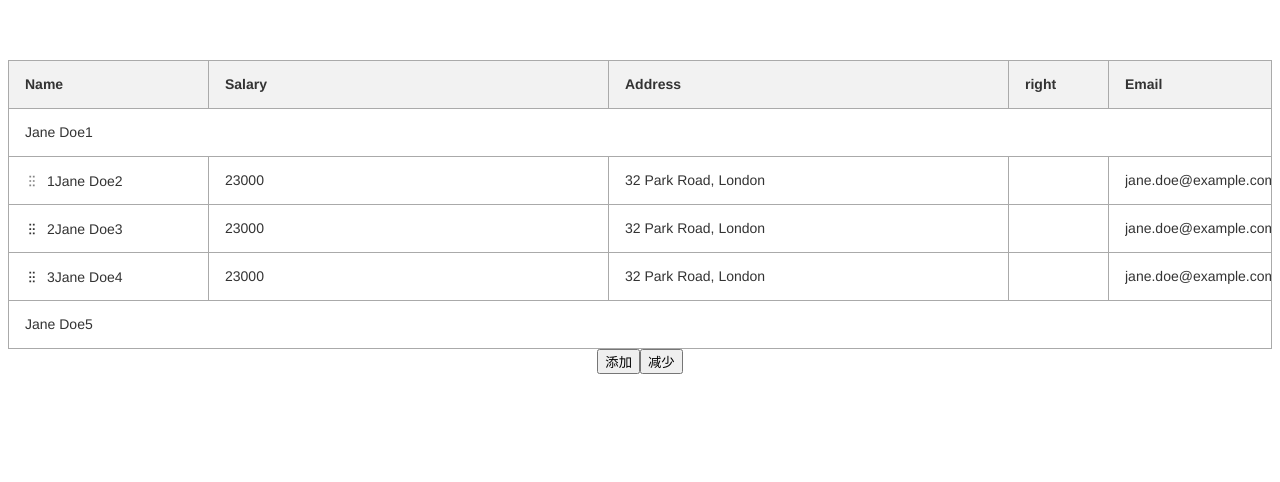
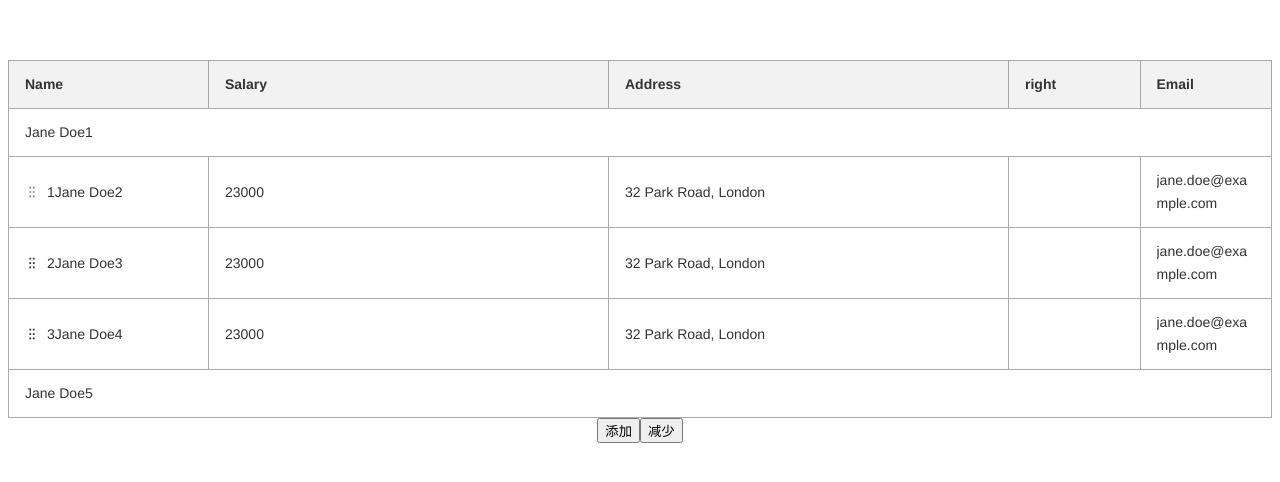
Before and after one commit to fangwenzheng88/demo-table, a Vue app: page / in a window 1280 px wide. Shown: the top 482 px of the page. Built offline with nearby package versions, Linux system fonts and the light colour scheme.

Commit message:
feat: 优化代码

```diff
--- a/src/App.vue
+++ b/src/App.vue
@@ -20,6 +20,7 @@
           <td class="base-table__td" :colspan="columns.length">
             <div class="base-table__cell">{{ record.name }}</div>
           </td>
+          <td></td>
         </tr>
       </template>
     </base-table>
@@ -45,6 +46,7 @@ export default {
           dataIndex: 'name',
           type: 'sort',
           width: 200,
+          fixed: 'left',
         },
         {
           title: 'Salary',
@@ -59,12 +61,10 @@ export default {
         {
           title: 'right',
           dataIndex: 'right',
-          width: 100,
         },
         {
           title: 'Email',
           dataIndex: 'email',
-          width: 300,
         },
       ],
       tableData: [],
@@ -100,7 +100,8 @@ export default {
         return { colspan: this.columns.length };
       } */
     },
-    renderTr(record, rowIndex) {
+    // eslint-disable-next-line no-unused-vars
+    renderTr({ record, rowIndex }) {
       if (rowIndex % 4 === 0) {
         return 'header-tr';
       } else {
--- a/src/components/base-table/store.js
+++ b/src/components/base-table/store.js
@@ -1,5 +1,4 @@
 import Vue from 'vue';
-
 export function useDrag({ onDrop }) {
   const DragStore = Vue.extend({
     data() {
--- a/src/components/base-table/table.jsx
+++ b/src/components/base-table/table.jsx
@@ -70,18 +70,6 @@ export default {
       isScrollY: false,
     };
   },
-  watch: {
-    isScrollY() {
-      this.$nextTick(() => {
-        this.setColumnsWidth();
-      });
-    },
-    maxHeight() {
-      this.$nextTick(() => {
-        this.setColumnsWidth();
-      });
-    },
-  },
   computed: {
     tableWidth() {
       let tableWidth = this.columnWidths.reduce((total, column) => {
@@ -145,29 +133,19 @@ export default {
   },
   mounted() {
     this.scrollBarWidth = getScrollbarWidth();
-    const windowResize = () => {
-      this.scrollBarWidth = getScrollbarWidth();
-    };
-    window.addEventListener('resize', windowResize);
-    this.$once('hook:beforeDestory', () => {
-      window.removeEventListener('resize', windowResize);
-    });
-    this.$nextTick(() => {
-      this.rootWidth = this.$el.offsetWidth - 1;
     this.initColumnsWidth();
     this.listenerRootResize();
     this.listenerTableBodyResize();
-    });
   },
   methods: {
     listenerRootResize() {
       const ele = this.$el;
       const resizeObserver = new ResizeObserver(
         debounce((entries) => {
+          this.scrollBarWidth = getScrollbarWidth();
           const width = entries[0].contentRect.width;
           if (this.rootWidth != width) {
             this.rootWidth = width;
-            this.setColumnsWidth();
           }
         })
       );
@@ -217,11 +195,8 @@ export default {
     },
     setColumnsWidth() {
       let width = this.$el.offsetWidth - 1;
-      let el = this.$refs.bodyWrapEl;
-      if (el) {
-        if (el.scrollHeight > el.clientHeight) {
+      if (this.isScrollY) {
         width -= this.scrollBarWidth;
-        }
       }
       let totalWidth = 0;
       let autoWidthColumnTotal = 0;
@@ -262,7 +237,7 @@ export default {
     listenerTableBodyResize() {
       const ele = this.$refs.tableBodyEl;
       const resizeObserver = new ResizeObserver(
-        debounce(() => {
+        debounce(async () => {
           let el = this.$refs.bodyWrapEl;
           if (el) {
             if (el.scrollHeight > el.clientHeight) {
@@ -270,17 +245,16 @@ export default {
             } else {
               this.isScrollY = false;
             }
-
-            this.$nextTick(() => {
-              if (el.scrollWidth > el.clientWidth) {
+            this.setColumnsWidth();
+            if (this.tableWidth - this.rootWidth >= 1) {
               this.isScrollX = true;
             } else {
               this.isScrollX = false;
             }
 
+            await this.$nextTick();
             this.isScrollToRight = el.scrollLeft >= el.scrollWidth - el.offsetWidth;
             this.isScrollToLeft = el.scrollLeft === 0;
-            });
           }
         })
       );
@@ -315,10 +289,6 @@ export default {
       if (this.draggingColumn) {
         const diff = e.clientX - this.startX;
         this.draggingColumn.width = this.startWidth + diff;
-        console.log(this.draggingColumn, this.draggingColumn.width);
-        this.$nextTick(() => {
-          this.setColumnsWidth();
-        });
       }
       document.removeEventListener('mouseup', this.handleMouseUp);
       document.removeEventListener('mousemove', this.handleMouseMove);
@@ -382,7 +352,7 @@ export default {
       });
     },
     renderTr(record, rowIndex) {
-      const tr = this.customTr(record, rowIndex);
+      const tr = this.customTr({ record, rowIndex });
       if (typeof tr === 'string') {
         return this.$scopedSlots[tr]({ record, rowIndex });
       } else if (tr) {
```
Lines whose indentation alone changed are shown as unchanged.
